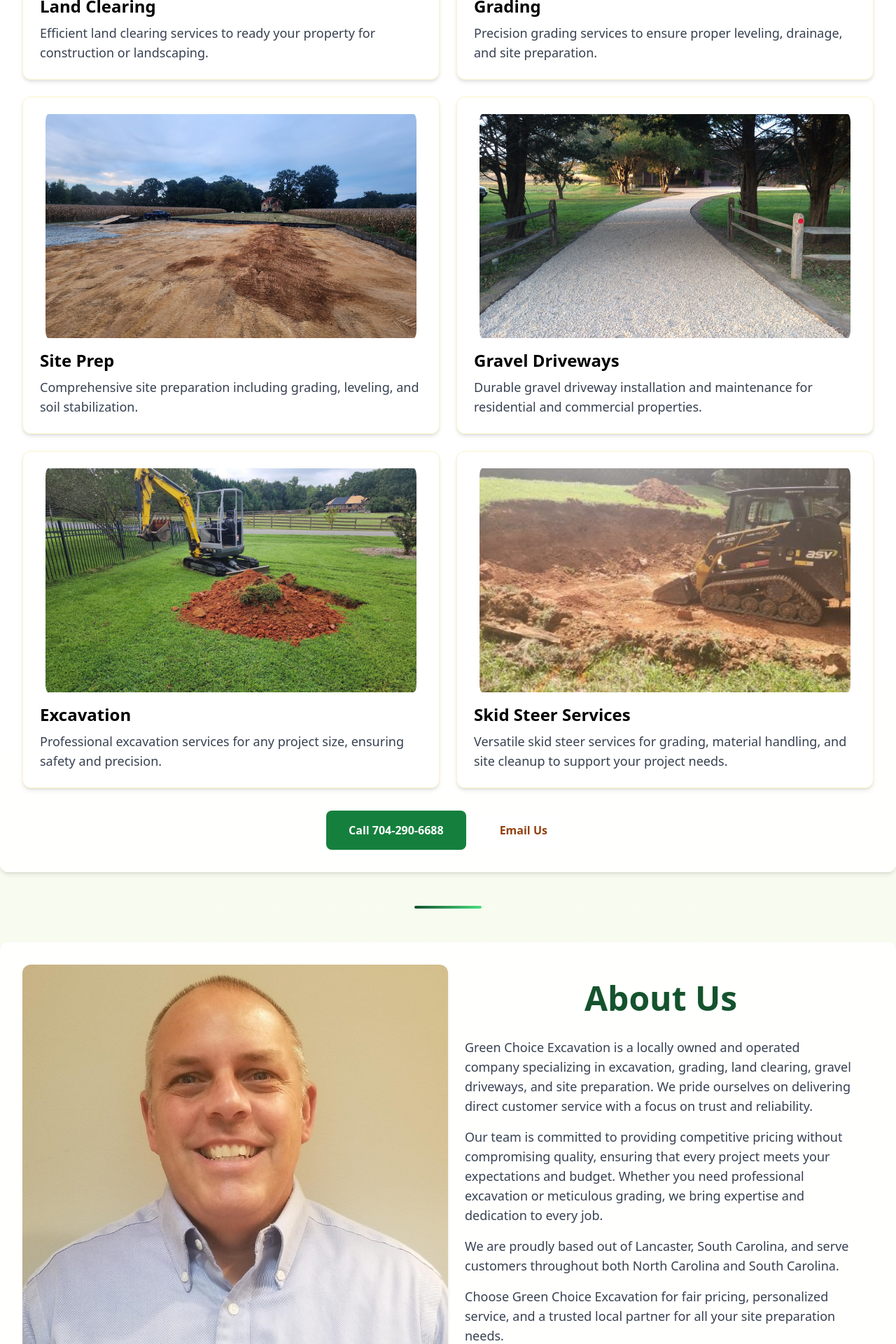
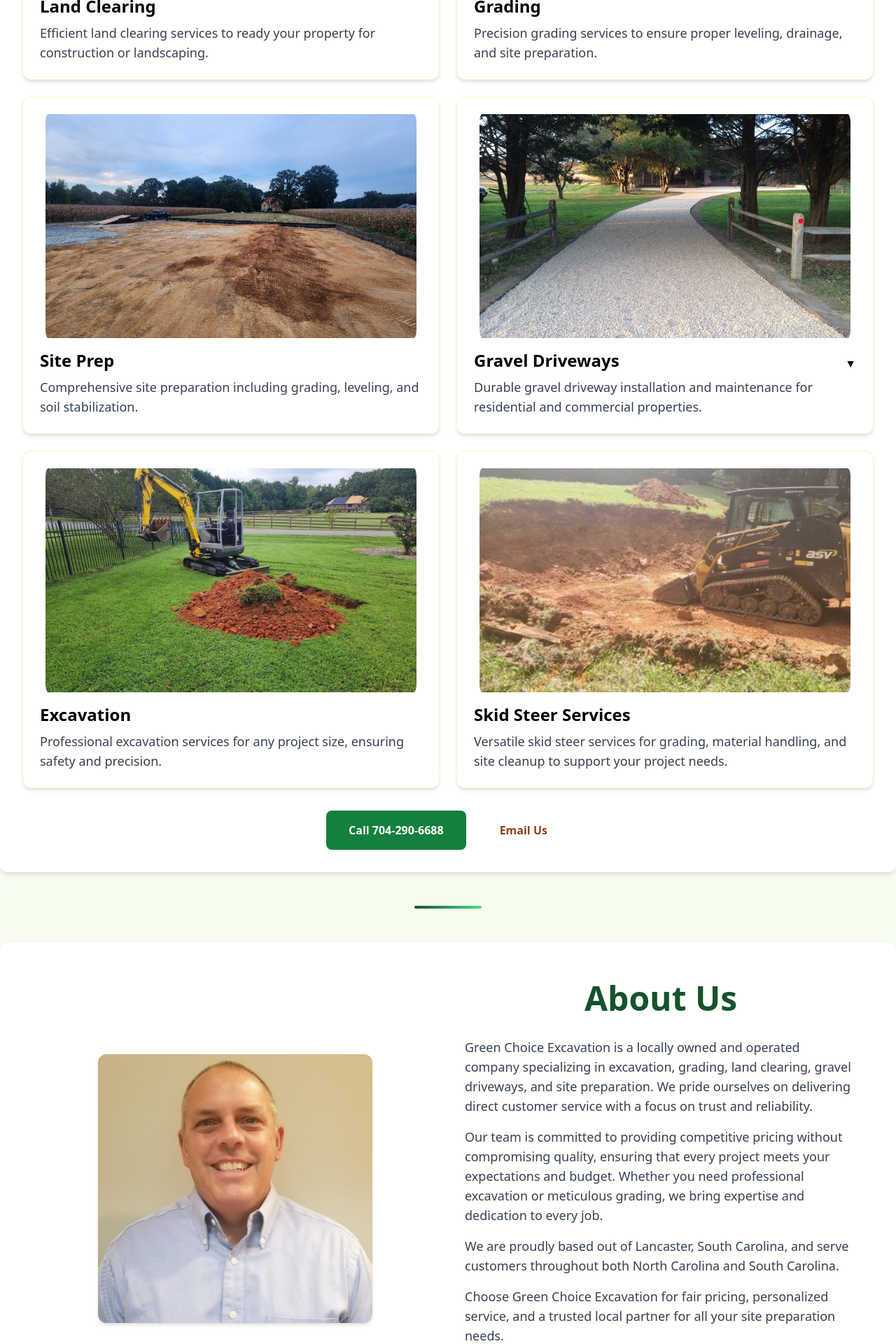
Before and after one commit to seabridge-digital/green-choice-excavation, a Next.js app: page / in a window 1280 px wide. Shown: the part 1280-3200 px from the top of the page at 70% size. Built offline with nearby package versions, Linux system fonts and the light colour scheme.

Commit message:
Fixed pictures

```diff
--- a/app/page.tsx
+++ b/app/page.tsx
@@ -6,6 +6,7 @@ import Header from "./header"
 export default function Home() {
   const [scrolled, setScrolled] = useState(false)
   const [menuOpen, setMenuOpen] = useState(false)
+  const [showGravelDropdown, setShowGravelDropdown] = useState(false)
 
   useEffect(() => {
     const handleScroll = () => {
@@ -38,7 +39,8 @@ export default function Home() {
   "/leveling5.jpg",
   "/leveling6.jpg",
   "/treeremoval1.jpg"
-  ]
+].filter(Boolean)  // 🚀 removes any undefined/empty entries
+
   const [currentIndex, setCurrentIndex] = useState(0)
 
   const prevImage = () => {
@@ -123,14 +125,28 @@ export default function Home() {
               <h3 className="text-2xl font-bold text-black mb-2">Site Prep</h3>
               <p className="text-lg text-gray-700">Comprehensive site preparation including grading, leveling, and soil stabilization.</p>
             </a>
-            <a
-              href="#contact"
-              className="bg-white rounded-xl shadow-md p-6 hover:shadow-lg border border-amber-100 transition-transform transform hover:-translate-y-1"
+            <div className="bg-white rounded-xl shadow-md p-6 hover:shadow-lg border border-amber-100 transition-transform transform hover:-translate-y-1">
+              <img src="/gravel3.jpg" alt="Gravel Driveways" className="w-full h-80 object-cover rounded-xl mb-4 px-2" />
+              <button
+                type="button"
+                onClick={() => setShowGravelDropdown(!showGravelDropdown)}
+                className="flex justify-between items-center w-full text-left"
               >
-              <img src="/gravel3.jpg" alt="Gravel Driveways" className="w-full h-80 object-cover rounded-xl mb-4 px-2" />
                 <h3 className="text-2xl font-bold text-black mb-2">Gravel Driveways</h3>
-              <p className="text-lg text-gray-700">Durable gravel driveway installation and maintenance for residential and commercial properties.</p>
+                <span className={`transform transition-transform ${showGravelDropdown ? "rotate-180" : ""}`}>▼</span>
+              </button>
+              <p className="text-lg text-gray-700">
+                Durable gravel driveway installation and maintenance for residential and commercial properties.
+              </p>
+              {showGravelDropdown && (
+                <div className="mt-3 p-3 bg-green-50 rounded-md text-gray-700 text-sm">
+                  Optional Add-On: <strong>Geo Matting</strong> — improves driveway stability.<br />
+                  <a href="https://www.ndspro.com" target="_blank" className="text-green-700 underline">
+                    Learn more at NDS Pro
                   </a>
+                </div>
+              )}
+            </div>
             <a
               href="#contact"
               className="bg-white rounded-xl shadow-md p-6 hover:shadow-lg border border-amber-100 transition-transform transform hover:-translate-y-1"
@@ -163,11 +179,11 @@ export default function Home() {
         <div className="bg-white/90 backdrop-blur-sm rounded-xl shadow-md p-8 mb-12">
           <div className="overflow-hidden flex flex-col md:flex-row">
             {/* Left: Photo */}
-            <div className="md:w-1/2 w-full">
+            <div className="md:w-1/2 w-full flex items-center justify-center">
               <img
                 src="/gary-headshot.jpg"
                 alt="Excavating equipment at work"
-                className="rounded-xl shadow-md object-cover h-80 w-full md:h-full"
+                className="rounded-xl shadow-md object-contain h-96 w-auto"
               />
             </div>
             {/* Right: Text Content */}
@@ -263,11 +279,11 @@ export default function Home() {
             <div className="grid grid-cols-1 md:grid-cols-2 gap-6">
               <div>
                 <label htmlFor="email" className="block text-sm font-medium text-gray-700 mb-1">Email</label>
-                <input type="email" id="email" name="email" className="w-full p-3 border border-gray-300 rounded-lg" />
+                <input type="email" id="email" name="email" required className="w-full p-3 border border-gray-300 rounded-lg" />
               </div>
               <div>
                 <label htmlFor="address" className="block text-sm font-medium text-gray-700 mb-1">Address</label>
-                <input type="text" id="address" name="address" className="w-full p-3 border border-gray-300 rounded-lg" />
+                <input type="text" id="address" name="address" required className="w-full p-3 border border-gray-300 rounded-lg" />
               </div>
             </div>
             <div className="grid grid-cols-1 md:grid-cols-2 gap-6">
@@ -296,43 +312,43 @@ export default function Home() {
               <div className="space-y-2">
                 <div>
                   <label className="inline-flex items-center">
-                    <input type="checkbox" name="servicesNeeded" value="Land Clearing" className="mr-2" />
+                    <input type="checkbox" name="servicesNeeded" value="Land Clearing" className="mr-2" required />
                     Land Clearing
                   </label>
                 </div>
                 <div>
                   <label className="inline-flex items-center">
-                    <input type="checkbox" name="servicesNeeded" value="Grading" className="mr-2" />
+                    <input type="checkbox" name="servicesNeeded" value="Grading" className="mr-2" required />
                     Grading
                   </label>
                 </div>
                 <div>
                   <label className="inline-flex items-center">
-                    <input type="checkbox" name="servicesNeeded" value="Site Prep" className="mr-2" />
+                    <input type="checkbox" name="servicesNeeded" value="Site Prep" className="mr-2" required />
                     Site Prep
                   </label>
                 </div>
                 <div>
                   <label className="inline-flex items-center">
-                    <input type="checkbox" name="servicesNeeded" value="Gravel Driveways" className="mr-2" />
+                    <input type="checkbox" name="servicesNeeded" value="Gravel Driveways" className="mr-2" required />
                     Gravel Driveways
                   </label>
                 </div>
                 <div>
                   <label className="inline-flex items-center">
-                    <input type="checkbox" name="servicesNeeded" value="Excavation" className="mr-2" />
+                    <input type="checkbox" name="servicesNeeded" value="Excavation" className="mr-2" required />
                     Excavation
                   </label>
                 </div>
                 <div>
                   <label className="inline-flex items-center">
-                    <input type="checkbox" name="servicesNeeded" value="Skid Steer Services" className="mr-2" />
+                    <input type="checkbox" name="servicesNeeded" value="Skid Steer Services" className="mr-2" required />
                     Skid Steer Services
                   </label>
                 </div>
                 <div>
                   <label className="inline-flex items-center">
-                    <input type="checkbox" name="servicesNeeded" value="Other" className="mr-2" />
+                    <input type="checkbox" name="servicesNeeded" value="Other" className="mr-2" required />
                     Other
                   </label>
                 </div>
@@ -340,11 +356,11 @@ export default function Home() {
             </fieldset>
             <div>
               <label htmlFor="comments" className="block text-sm font-medium text-gray-700 mb-1">Comments</label>
-              <textarea id="comments" name="comments" rows={4} className="w-full p-3 border border-gray-300 rounded-lg"></textarea>
+              <textarea id="comments" name="comments" rows={4} className="w-full p-3 border border-gray-300 rounded-lg" required></textarea>
             </div>
             <div className="flex items-start space-x-2 text-sm text-gray-700 mt-4">
               <input type="checkbox" id="acknowledge" name="acknowledge" required />
-              <label htmlFor="acknowledge">I understand there is a minimum $500 project cost requiring heavy equipment</label>
+              <label htmlFor="acknowledge">I understand there is a minimum $650 project cost requiring heavy equipment</label>
             </div>
             <button type="submit" className="bg-green-700 hover:bg-green-800 text-white px-6 py-3 rounded-lg font-bold mt-4">Submit</button>
           </form>
```
Also changed, not shown: public/grading4.jpg (renamed from public/grading 4.jpg). Lines whose indentation alone changed are shown as unchanged.
